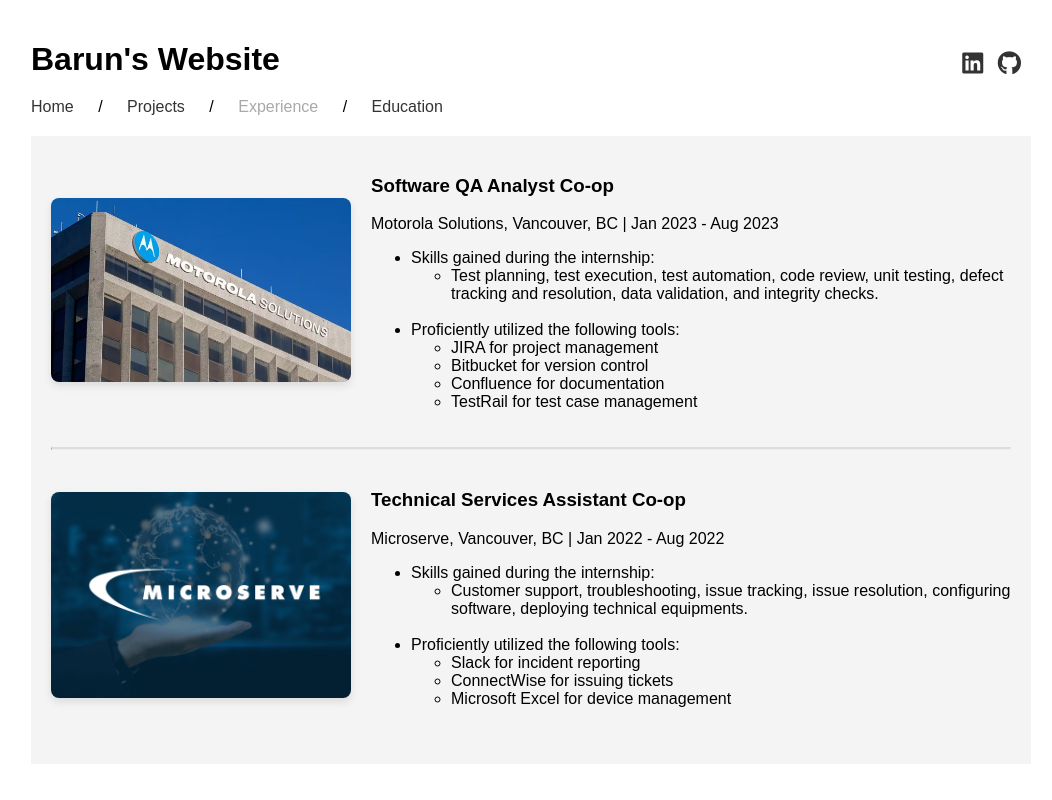
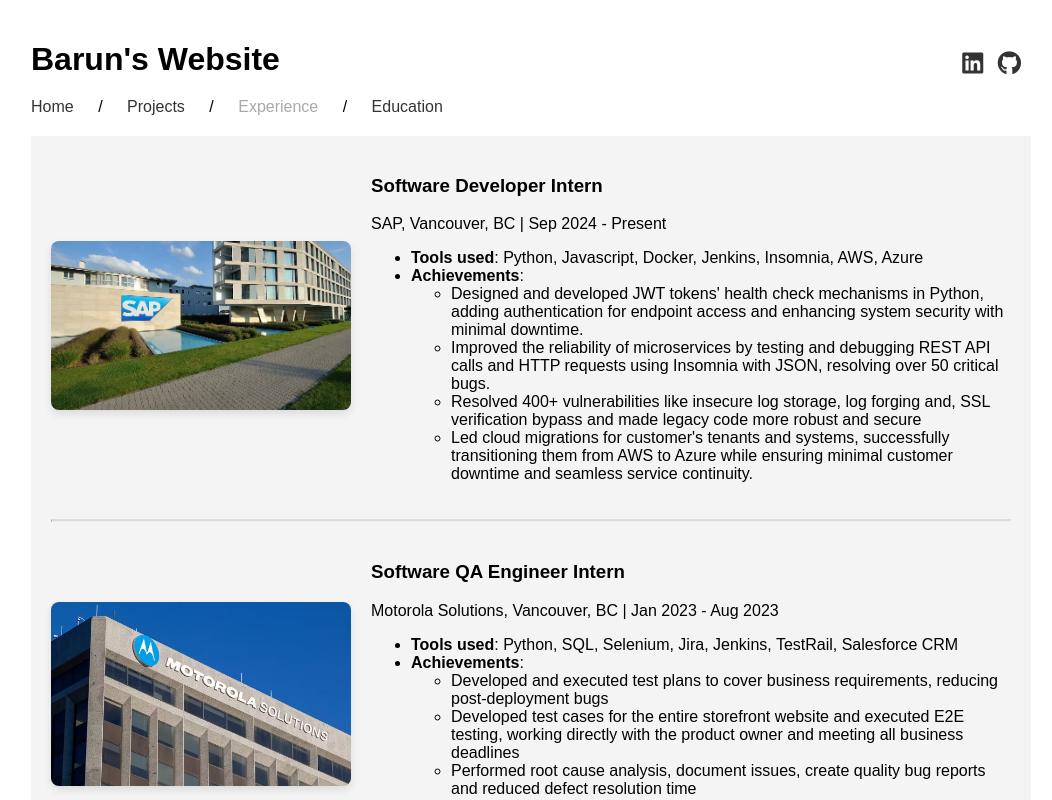
Before and after one commit to barunGambhir/barunGambhir.github.io, a plain HTML site: page index.html in a window 1280 px wide. Both pictures are taken after a click on the link "Experience". Shown: the top 800 px of the page, without its empty margins (109-1161 px from the left). Drawn offline with Linux system fonts and the light colour scheme.

Commit message:
Updated experience

```diff
--- a/index.html
+++ b/index.html
@@ -68,8 +68,7 @@
         <ul>
             <li>Email (Personal): <a href="mailto:barun0301@gmail.com">barun0301@gmail.com</a>
             </li>
-            <li>Email (University): <a
-                    href="mailto:bsg10@sfu.ca">bsg10@sfu.ca</a></li>
+            <li>Email (University): <a href="mailto:bsg10@sfu.ca">bsg10@sfu.ca</a></li>
             <li>Connect with me on LinkedIn <a href="https://www.linkedin.com/in/barunGambhir" target="_blank"
                     rel="noopener noreferrer"><i class="fab fa-linkedin"></i></a>
             <li>Check out my GitHub <a href="https://github.com/barunGambhir" target="_blank"
@@ -97,8 +96,10 @@
                     <li>Utilized GitHub as version control system</li>
                 </ul>
                 <p><a id="links" href="https://www.interviewprep.study/" target="_blank" rel="noopener noreferrer">
-                    Live Demo</a> &nbsp; <a id="links" href="https://github.com/barunGambhir/InterviewPrep" target="_blank" rel="noopener noreferrer">GitHub
-                        Repository</a> &nbsp; <a id="links" href="https://devpost.com/software/interviewprep-3x8o0m" target="_blank" rel="noopener noreferrer">Devpost</a></p>
+                        Live Demo</a> &nbsp; <a id="links" href="https://github.com/barunGambhir/InterviewPrep"
+                        target="_blank" rel="noopener noreferrer">GitHub
+                        Repository</a> &nbsp; <a id="links" href="https://devpost.com/software/interviewprep-3x8o0m"
+                        target="_blank" rel="noopener noreferrer">Devpost</a></p>
             </div>
         </div>
 
@@ -118,7 +119,8 @@
                     <li>Built on VSCode</li>
                     <li>Utilized SFU GitLab as version control system</li>
                 </ul>
-                <p><a id="links" href="https://github.com/barunGambhir/Tales" target="_blank" rel="noopener noreferrer">GitHub
+                <p><a id="links" href="https://github.com/barunGambhir/Tales" target="_blank"
+                        rel="noopener noreferrer">GitHub
                         Repository</a></p>
             </div>
         </div>
@@ -127,7 +129,8 @@
 
         <div class="project-tile">
             <div class="tile-image">
-                <a href="https://barungambhir.github.io/ramseyvAI/graphAIgame.html" target="_blank" rel="noopener noreferrer">
+                <a href="https://barungambhir.github.io/ramseyvAI/graphAIgame.html" target="_blank"
+                    rel="noopener noreferrer">
                     <img src="misc/proj_ramsey.png" alt="Graph Coloring Game">
                 </a>
             </div>
@@ -138,8 +141,11 @@
                     <li>Built on VSCode</li>
                     <li>Utilized GitHub as version control system</li>
                 </ul>
-                <p><a id="links" href="https://github.com/barunGambhir/barunGambhir.github.io/tree/main/ramseyvAI" target="_blank" rel="noopener noreferrer">
-                    Live Demo</a> &nbsp; <a id="links" href="https://barungambhir.github.io/ramseyvAI/graphAIgame.html" target="_blank" rel="noopener noreferrer">GitHub
+                <p><a id="links" href="https://github.com/barunGambhir/barunGambhir.github.io/tree/main/ramseyvAI"
+                        target="_blank" rel="noopener noreferrer">
+                        Live Demo</a> &nbsp; <a id="links"
+                        href="https://barungambhir.github.io/ramseyvAI/graphAIgame.html" target="_blank"
+                        rel="noopener noreferrer">GitHub
                         Repository</a></p>
             </div>
         </div>
@@ -160,7 +166,8 @@
                     <li>Built on WSL (Ubuntu) and VSCode</li>
                     <li>Utilized GitHub as version control system</li>
                 </ul>
-                <p><a id="links" href="https://github.com/barunGambhir/jpegTOpng" target="_blank" rel="noopener noreferrer">GitHub
+                <p><a id="links" href="https://github.com/barunGambhir/jpegTOpng" target="_blank"
+                        rel="noopener noreferrer">GitHub
                         Repository</a></p>
             </div>
         </div>
@@ -191,7 +198,8 @@
 
         <div class="project-tile">
             <div class="tile-image">
-                <a href="https://github.com/barunGambhir/Recyclopedia/tree/main/recyclopedia-app" target="_blank" rel="noopener noreferrer">
+                <a href="https://github.com/barunGambhir/Recyclopedia/tree/main/recyclopedia-app" target="_blank"
+                    rel="noopener noreferrer">
                     <img src="misc/proj4.png" alt="SFU Recyclopedia Image">
                 </a>
             </div>
@@ -202,8 +210,8 @@
                     <li>Built on Android Studio</li>
                     <li>Utilized SFU GitLab as version control system</li>
                 </ul>
-                <p><a id="links" href="https://github.com/barunGambhir/Recyclopedia/tree/main/recyclopedia-app" target="_blank"
-                        rel="noopener noreferrer">GitHub
+                <p><a id="links" href="https://github.com/barunGambhir/Recyclopedia/tree/main/recyclopedia-app"
+                        target="_blank" rel="noopener noreferrer">GitHub
                         Repository</a></p>
             </div>
         </div>
@@ -213,26 +221,23 @@
     <!-- Experience section follows -->
 
     <section id="experience" class="hidden">
+
         <div class="experience-tile">
             <div class="tile-image">
-                <img src="misc/Motorolapic.png" alt="Company 1 Logo">
+                <img src="misc/Sappic.png" alt="Company 1 Logo">
             </div>
             <div class="tile-details">
-                <h3>Software QA Analyst Co-op</h3>
-                <p>Motorola Solutions, Vancouver, BC | Jan 2023 - Aug 2023</p>
+                <h3>Software Developer Intern</h3>
+                <p>SAP, Vancouver, BC | Sep 2024 - Present</p>
                 <ul>
-                    <li>Skills gained during the internship:
+                    <li><b>Tools used</b>: Python, Javascript, Docker, Jenkins, Insomnia, AWS, Azure
+                    </li>
+                    <li><b>Achievements</b>:
                         <ul>
-                            <li>Test planning, test execution, test automation, code review, unit testing, defect
-                                tracking and resolution, data validation, and integrity checks.</li>
-                        </ul>
-                    </li><br>
-                    <li>Proficiently utilized the following tools:
-                        <ul>
-                            <li>JIRA for project management</li>
-                            <li>Bitbucket for version control</li>
-                            <li>Confluence for documentation</li>
-                            <li>TestRail for test case management</li>
+                            <li>Designed and developed JWT tokens' health check mechanisms in Python, adding authentication for endpoint access and enhancing system security with minimal downtime.</li>
+                            <li>Improved the reliability of microservices by testing and debugging REST API calls and HTTP requests using Insomnia with JSON, resolving over 50 critical bugs.</li>
+                            <li>Resolved 400+ vulnerabilities like insecure log storage, log forging and, SSL verification bypass and made legacy code more robust and secure </li>
+                            <li>Led cloud migrations for customer's tenants and systems, successfully transitioning them from AWS to Azure while ensuring minimal customer downtime and seamless service continuity.</li>
                         </ul>
                     </li>
                 </ul>
@@ -242,28 +247,60 @@
 
         <div class="experience-tile">
             <div class="tile-image">
-                <img src="misc/blog-image-mis.png" alt="Company 2 Logo">
+                <img src="misc/Motorolapic.png" alt="Company 2 Logo">
             </div>
             <div class="tile-details">
-                <h3>Technical Services Assistant Co-op</h3>
-                <p>Microserve, Vancouver, BC | Jan 2022 - Aug 2022</p>
+                <h3>Software QA Engineer Intern</h3>
+                <p>Motorola Solutions, Vancouver, BC | Jan 2023 - Aug 2023</p>
                 <ul>
-                    <li>Skills gained during the internship:
+                    <li><b>Tools used</b>: Python, SQL, Selenium, Jira, Jenkins, TestRail, Salesforce CRM
+                    </li>
+                    <li><b>Achievements</b>:
                         <ul>
-                            <li> Customer support, troubleshooting, issue tracking, issue resolution, configuring
-                                software, deploying technical equipments.</li>
-                        </ul>
-                    </li><br>
-                    <li>Proficiently utilized the following tools:
-                        <ul>
-                            <li>Slack for incident reporting</li>
-                            <li>ConnectWise for issuing tickets</li>
-                            <li>Microsoft Excel for device management</li>
+                            <li>Developed and executed test plans to cover business requirements, reducing
+                                post-deployment bugs</li>
+                            <li>Developed test cases for the entire storefront website and executed E2E testing, working
+                                directly with the product owner and meeting all business deadlines</li>
+                            <li>Performed root cause analysis, document issues, create quality bug reports and reduced
+                                defect resolution time</li>
+                            <li>Conducted performance testing on the website to assess responsiveness and stability
+                                under various load conditions, ensuring optimal user experience</li>
                         </ul>
                     </li>
                 </ul>
             </div>
         </div>
+        <hr class="project-divider"> <!-- Horizontal line as a divider -->
+
+        <div class="experience-tile">
+            <div class="tile-image">
+                <img src="misc/blog-image-mis.png" alt="Company 3 Logo">
+            </div>
+            <div class="tile-details">
+                <h3>Technical Services Assistant Intern</h3>
+                <p>Microserve, Vancouver, BC | Jan 2022 - Aug 2022</p>
+                <ul>
+                    <li><b>Skills gained</b>: Customer support, troubleshooting, issue tracking, issue resolution, configuring
+                        software, deploying technical equipments
+                    </li>
+                    <li><b>Achievements</b>:
+                        <ul>
+                            <li>Reduced network-related incidents reported on ServiceNow through effective
+                                troubleshooting and resolution of network issues using ConnectWise, minimizing downtime
+                            </li>
+                            <li>Ensured 100% customer satisfaction by providing end-user technical support, delivering
+                                software solutions, explaining functionalities, and offering orientations tailored to
+                                user needs.
+                            </li>
+                            <li>Successfully deployed and configured IT equipment for various clients, contributing to
+                                seamless operations and client satisfaction across healthcare, government, and
+                                educational environments.</li>
+                        </ul>
+                    </li>
+                </ul>
+            </div>
+        </div>
+
     </section>
 
     <!-- Education section follows -->
```
Also changed, not shown: misc/Sappic.png (added).
